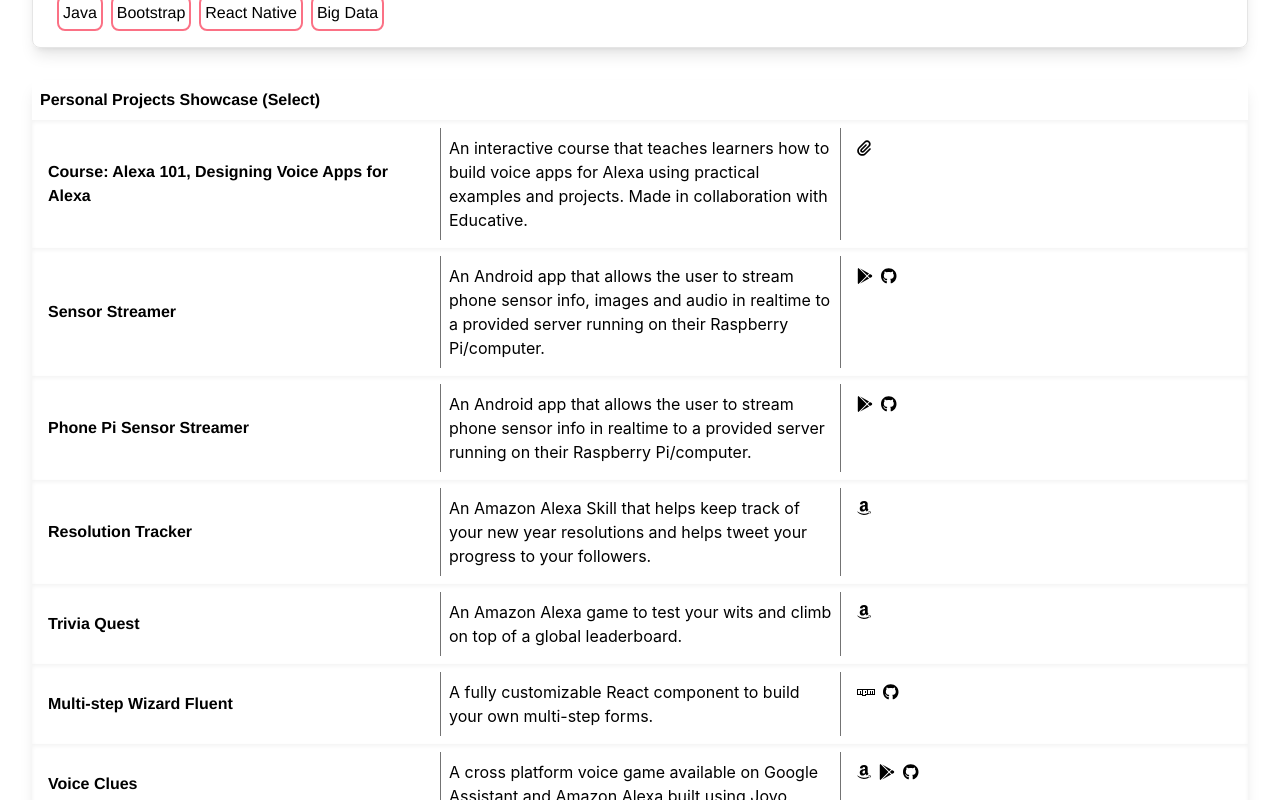
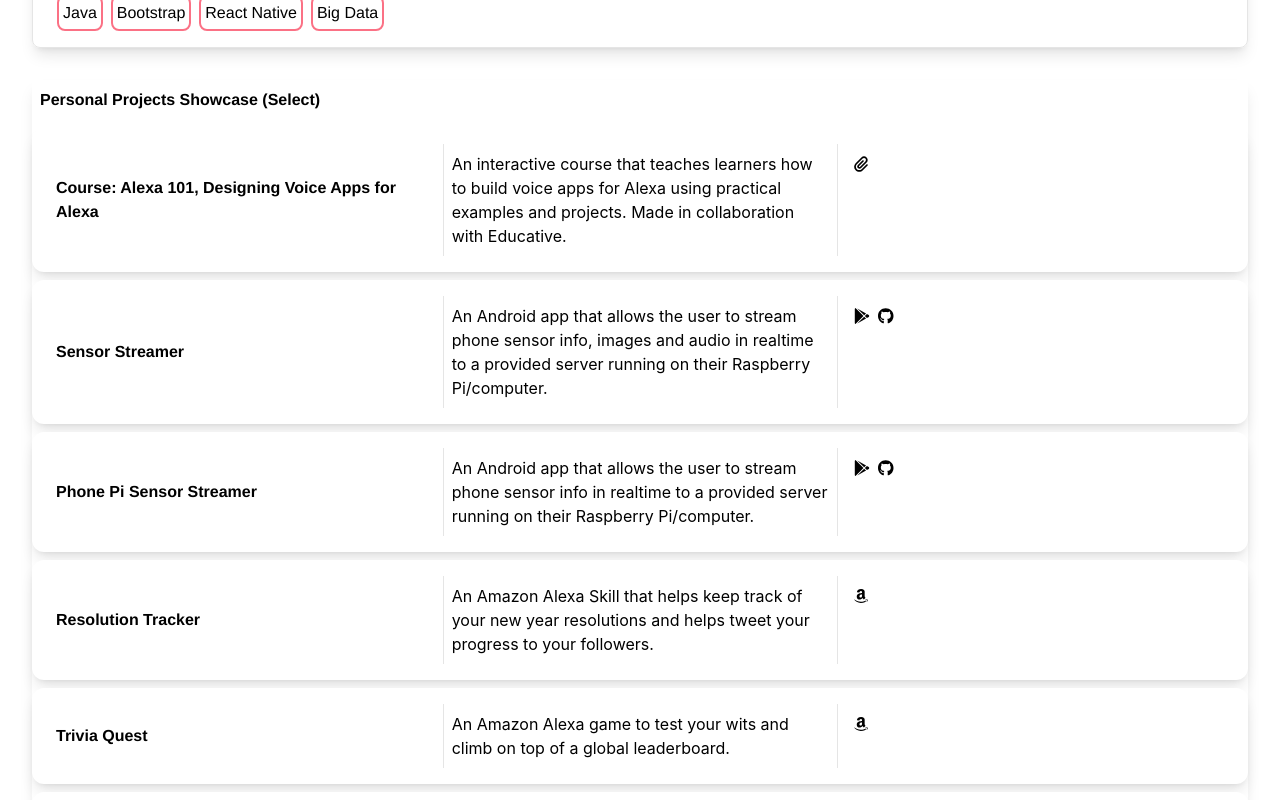
Before and after one commit to priyankark/PriyankarKumarPortfolio, a Next.js app: page / in a window 1280 px wide. Shown: the part 2060-2860 px from the top of the page. Built offline with nearby package versions, Linux system fonts and the light colour scheme.

Commit message:
New Projects component

```diff
--- a/components/Projects.tsx
+++ b/components/Projects.tsx
@@ -2,10 +2,12 @@
 import { FontAwesomeIcon } from '@fortawesome/react-fontawesome';
 import { faGithub, faNpm, faGooglePlay, faAmazon } from '@fortawesome/free-brands-svg-icons';
 import { faPaperclip } from '@fortawesome/free-solid-svg-icons';
+import { motion } from "framer-motion";
 
 interface IPropsDescription {
     name: string;
     description: string;
+    image?: string;
     link: {
         url: string,
         iconType: 'github' | 'npm' | 'googlePlay' | 'amazon' | 'paperclip'
@@ -35,37 +37,40 @@
 
 export const ProjectDescriptionCard = (props: IPropsDescription) => {
     return (
-        <div className="shadow-inner p-2">
-            <div className="grid grid-cols-3 divide-x divide-gray-500">
+        <motion.div
+            className="shadow-lg p-4 my-2 bg-white rounded-xl grid grid-cols-1 sm:grid-cols-3 divide-x divide-gray-200"
+            whileHover={{ scale: 1.02 }}
+            transition={{ type: "spring", stiffness: 300 }}
+        >
+            {props.image && <img src={props.image} alt={props.name} className="h-20 w-full sm:h-auto sm:w-1/3 object-cover rounded-lg" />}
             <div className="font-display font-bold p-2 my-auto">{props.name}</div>
-                <div className="font-body p-2 ">{props.description}</div>
+            <div className="font-body p-2">{props.description}</div>
             <div className="p-2">
                 <div className="flex flex-row">
                     {
                         props.link.map((linkObj, index) => (
-                                <a key={index} href={linkObj.url} target="_blank" className="ml-2">
+                            <a key={index} href={linkObj.url} target="_blank" rel="noopener noreferrer" className="ml-2">
                                 <FontAwesomeIcon icon={IconMapper(linkObj.iconType)} />
                             </a>
                         ))
                     }
                 </div>
             </div>
-            </div>
-        </div>
+        </motion.div>
     )
 }
 
 export const Projects = (props: IPropsProjects) => {
     return (
-        <div className="w-full z-10 shadow-lg mr-8">
+        <motion.div className="w-full z-10 shadow-lg mr-8">
             <h3 className="p-2 font-display font-bold">Personal Projects Showcase (Select)</h3>
             <div>
                 {
                     props.projects.map((project, index) => (
-                        <ProjectDescriptionCard key={index} name={project.name} description={project.description} link={project.link} />
+                        <ProjectDescriptionCard key={index} {...project} />
                     ))
                 }
             </div>
-        </div>
+        </motion.div>
     )
 }
```
Lines whose indentation alone changed are shown as unchanged.
